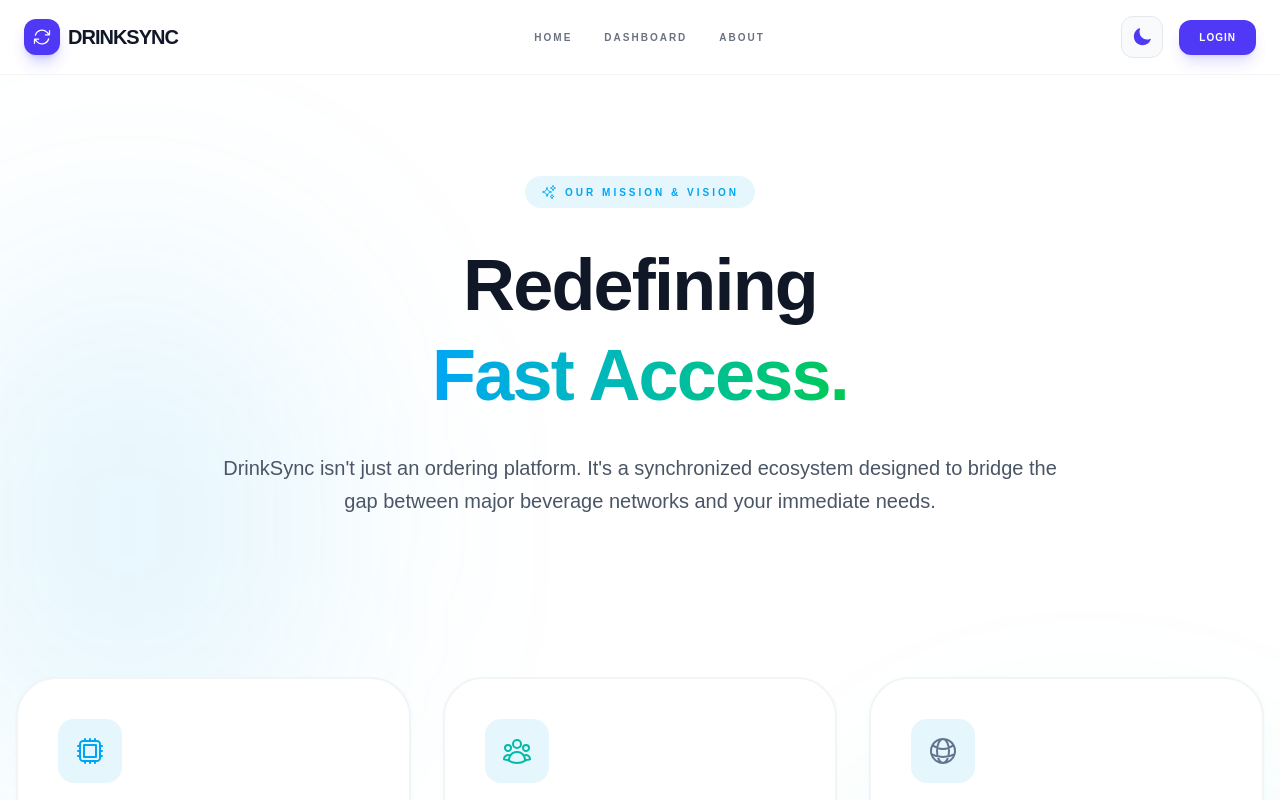
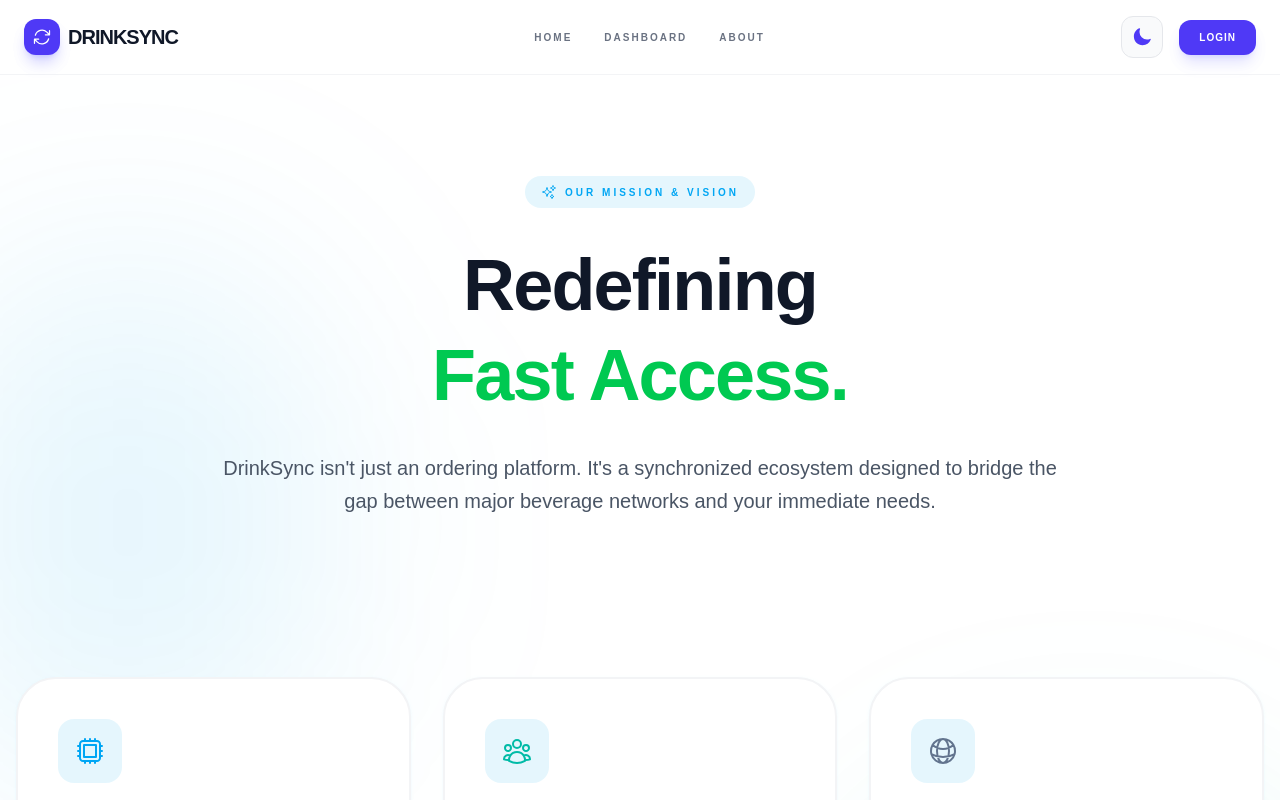
Before and after one commit to NgaripeterN/drinksync, a Next.js app in the folder frontend/: page /about in a window 1280 px wide. Shown: the top 800 px of the page. Built offline with nearby package versions, Linux system fonts and the light colour scheme.

Commit message:
FEAT: Make 'Synchronized.' text solid green on landing and about pages

```diff
--- a/frontend/src/pages/about.js
+++ b/frontend/src/pages/about.js
@@ -56,7 +56,7 @@ const About = () => {
             className={`text-5xl md:text-7xl font-black leading-tight tracking-tight ${isDark ? 'text-white' : 'text-gray-900'}`}
           >
             Redefining <br/>
-            <span className="text-transparent bg-clip-text bg-gradient-to-r from-sky-500 to-green-500">Fast Access.</span>
+            <span className="text-green-500">Fast Access.</span>
           </motion.h1>
 
           <motion.p
--- a/frontend/src/pages/index.js
+++ b/frontend/src/pages/index.js
@@ -54,7 +54,7 @@ export default function Home() {
 
             <h1 className={`text-5xl md:text-7xl font-black leading-[1.1] tracking-tight ${isDark ? 'text-white' : 'text-gray-900'}`}>
               Refreshment, <br/>
-              <span className="text-transparent bg-clip-text bg-gradient-to-r from-sky-500 to-green-500">Synchronized.</span>
+              <span className="text-green-500">Synchronized.</span>
             </h1>
 
             <p className={`text-lg md:text-xl font-medium max-w-lg leading-relaxed ${isDark ? 'text-gray-400' : 'text-gray-600'}`}>
```
